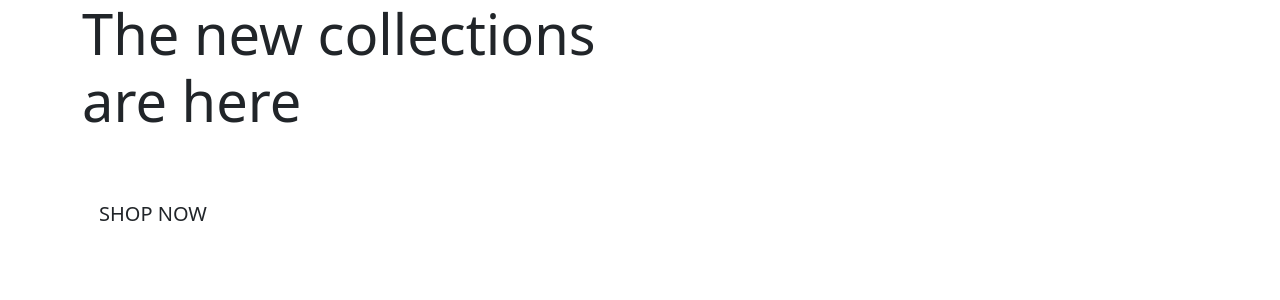
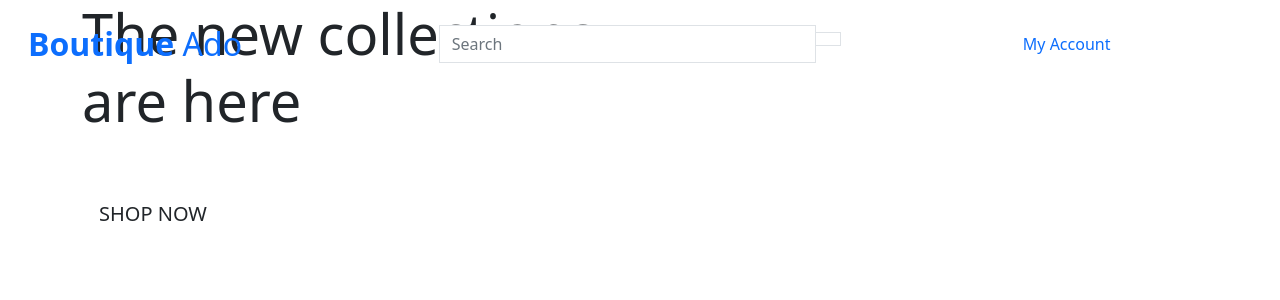
Before and after one commit to AudreyLL88/eshop_django, a Django app: page / in a window 1280 px wide. Shown: the top 300 px of the page. Run offline with Django 3.2, Linux system fonts and the light colour scheme; some libraries are stand-ins or nearby versions.

Commit message:
Added main page header

```diff
--- a/templates/base.html
+++ b/templates/base.html
@@ -32,7 +32,43 @@
     <title>Boutique Ado {% block extra_title %} {% endblock %}</title>
   </head>
   <body>
-    <header class="container-fluid fixed-top"></header>
+    <header class="container-fluid fixed-top">
+        <div class="row">
+            <div class="col-12 col-lg-4 my-auto py-1 py-lg-0 text-centertext-lg-left">
+                <a href="{% url 'home' %}" class="nav-link main-logo-link">
+                    <h2 class="logo-font text-black my-0"> <strong>Boutique</strong> Ado</h2>
+                </a>
+            </div>
+            <div class="col-12 col-lg-4 my-auto py-1 py-lg-0">
+                <form method="GET" action="">
+                    <div class="input-group w-100">
+                        <input type="text" class="form-control border border-black rounded-0" name="q" placeholder="Search">
+                        <div class="input-group-append">
+                            <button class="form-control btn btn-black border border-black rounded-0" type="submit">
+                                <span class="icon">
+                                    <i class="fas fa-search"></i>
+                                </span>
+                            </button>
+
+                        </div>
+                    </div>
+
+                </form>
+            </div>
+            <div class="col-12 col-lg-4 my-auto py-1 py-lg-0">
+                <ul class="list-inline list-unstyled text-center text-lg-right my-0">
+                    <li class="list-inline-item dropdown"></li>
+                        <a href="#" class="text-black nav-link" id="user-options" data-toggle="dropdown" aria-haspopup="true" aria-expanded="false">
+                            <div class="text-center">
+                                <div><i class="fas-fa-user fa-lg"></i></div>
+                                <p class="my-0">My Account</p>
+                            </div>
+                        </a>
+                    <li class="list-inline-item"></li>
+                </ul>
+            </div>
+        </div>
+    </header>
 
     {% if messages %}
     <div class="message-container"></div>
```
